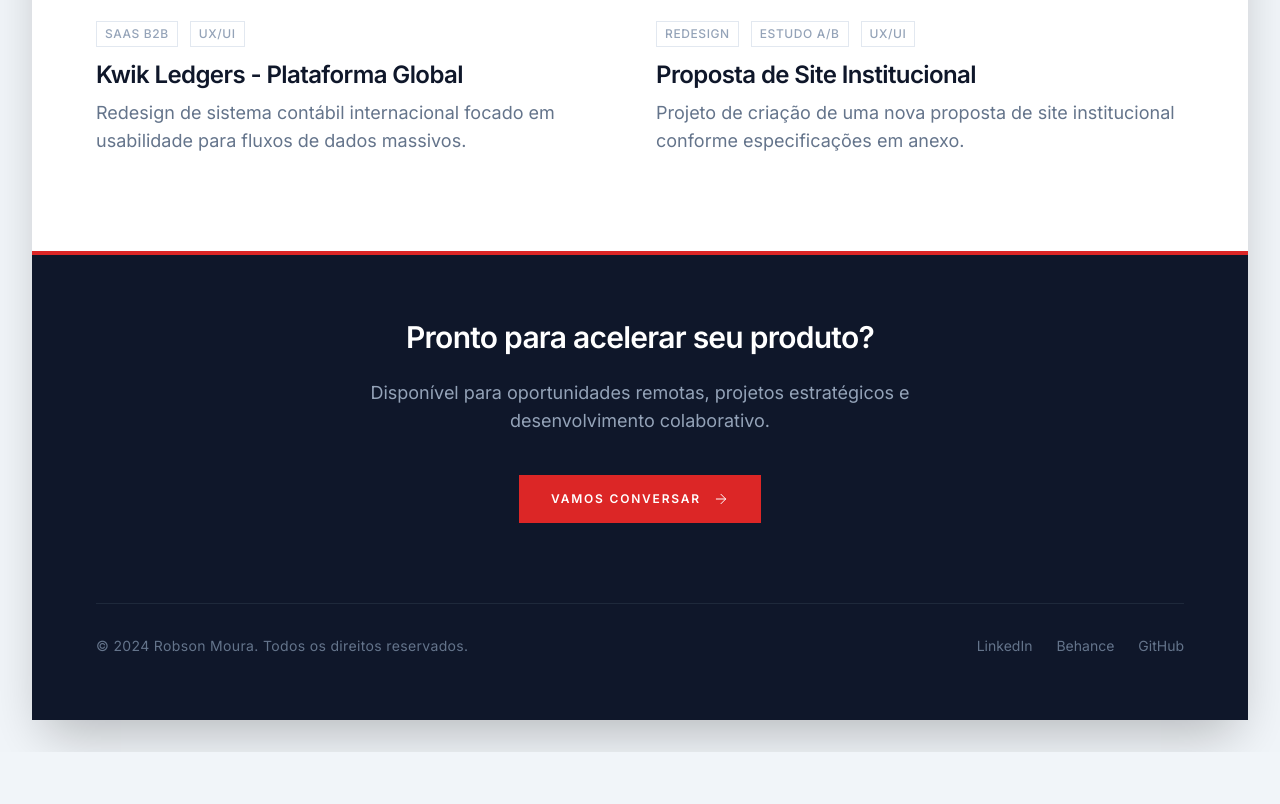
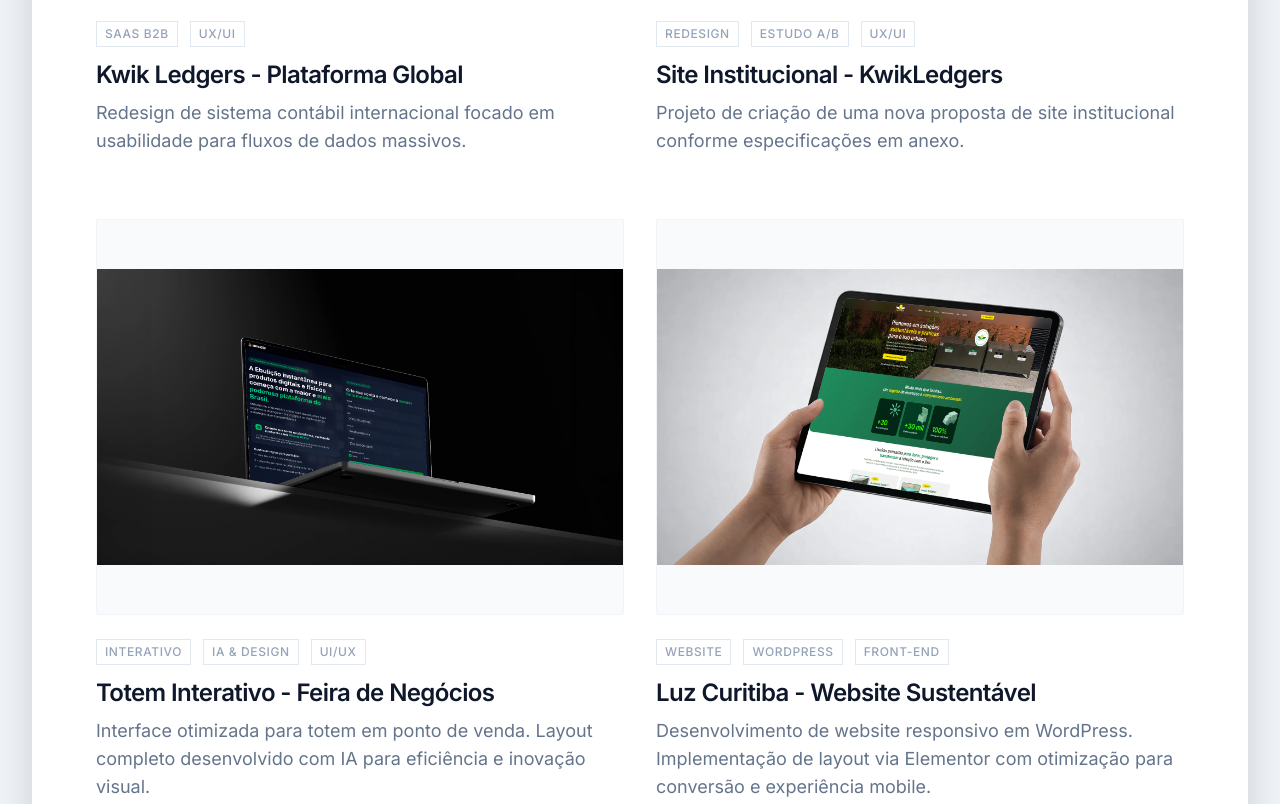
Before and after one commit to robsonmouras/robson-vital, a plain HTML site: page index.html in a window 1280 px wide. Shown: the part 3277-4081 px from the top of the page. Before the commit the page ends 4029 px from the top, so only its background shows below. Drawn offline with nearby package versions, Linux system fonts and the light colour scheme.

Commit message:
ajustes nos projetos

```diff
--- a/index.html
+++ b/index.html
@@ -221,7 +221,7 @@
                         </a> -->
                     </div>
 
-                    <div class="grid grid-cols-1 md:grid-cols-2 gap-x-8 gap-y-16">
+                    <div class="grid grid-cols-1 md:grid-cols-2 gap-x-6 lg:gap-x-8 gap-y-16">
 
                         <!-- Project 1 Space -->
                         <div class="group cursor-pointer project-card" data-title="Kwik Ledgers - Plataforma Global" data-description="Redesign de sistema contábil internacional focado em usabilidade para fluxos de dados massivos." data-tools="Figma, HTML/CSS, JS, Tailwind" data-images="img/KL-portal.jpg,img/another1.jpg">
@@ -238,7 +238,7 @@
                         </div>
 
                         <!-- Project 2 Space -->
-                        <div class="group cursor-pointer project-card" data-title="Proposta de Site Institucional" data-description="Projeto de criação de uma nova proposta de site institucional conforme especificações em anexo." data-tools="Figma, Pesquisa A/B, HTML/CSS" data-images="img/kwik-ledgers-landing.jpg,img/another2.jpg">
+                        <div class="group cursor-pointer project-card" data-title="Site Institucional - KwikLedgers" data-description="Projeto de criação de uma nova proposta de site institucional conforme especificações em anexo." data-tools="Figma, Pesquisa A/B, HTML/CSS" data-url="https://kwikledgers.com/" data-images="img/kwik-ledgers-landing.jpg,img/another2.jpg">
                             <div class="w-full aspect-[4/3] bg-slate-50 mb-6 overflow-hidden relative flex flex-col items-center justify-center border border-slate-100 rounded-sm">
                                  <img src="img/kwik-ledgers-landing.jpg" alt="Imagem do site institucional do Kwikledgers onde apresenta a landing page">
                                 <div class="absolute inset-0 bg-slate-900/5 opacity-0 group-hover:opacity-100 transition-opacity duration-300"></div>
@@ -248,8 +248,38 @@
                                 <span class="text-xs font-medium tracking-wider text-slate-400 uppercase border border-slate-200 px-2 py-1">Estudo A/B</span>
                                 <span class="text-xs font-medium tracking-wider text-slate-400 uppercase border border-slate-200 px-2 py-1">UX/UI</span>
                             </div>
-                            <h3 class="text-2xl font-semibold tracking-tight text-slate-900 group-hover:text-red-600 transition-colors">Proposta de Site Institucional</h3>
+                            <h3 class="text-2xl font-semibold tracking-tight text-slate-900 group-hover:text-red-600 transition-colors">Site Institucional - KwikLedgers</h3>
                             <p class="text-lg text-slate-500 mt-2">Projeto de criação de uma nova proposta de site institucional conforme especificações em anexo.</p>
+                        </div>
+
+                        <!-- Project 3 Space - Totem Interativo -->
+                        <div class="group cursor-pointer project-card" data-title="Totem Interativo - Feira de Negócios" data-description="Projeto de layout para totem interativo em feira de negócios. Interface otimizada para interação em pé com navegação intuitiva e responsiva. Desenvolvimento completo do layout com IA para prototipagem e refinamento visual." data-tools="Figma, IA (Design), HTML/CSS, Responsivo" data-images="img/layout-totem-interno.jpg">
+                            <div class="w-full aspect-[4/3] bg-slate-50 mb-6 overflow-hidden relative flex flex-col items-center justify-center border border-slate-100 rounded-sm">
+                                 <img src="img/layout-totem.jpg" alt="Imagem do layout externo do totem interativo para feira de negócios">
+                                <div class="absolute inset-0 bg-slate-900/5 opacity-0 group-hover:opacity-100 transition-opacity duration-300"></div>
+                            </div>
+                            <div class="flex gap-3 mb-3">
+                                <span class="text-xs font-medium tracking-wider text-slate-400 uppercase border border-slate-200 px-2 py-1">Interativo</span>
+                                <span class="text-xs font-medium tracking-wider text-slate-400 uppercase border border-slate-200 px-2 py-1">IA & Design</span>
+                                <span class="text-xs font-medium tracking-wider text-slate-400 uppercase border border-slate-200 px-2 py-1">UI/UX</span>
+                            </div>
+                            <h3 class="text-2xl font-semibold tracking-tight text-slate-900 group-hover:text-red-600 transition-colors">Totem Interativo - Feira de Negócios</h3>
+                            <p class="text-lg text-slate-500 mt-2">Interface otimizada para totem em ponto de venda. Layout completo desenvolvido com IA para eficiência e inovação visual.</p>
+                        </div>
+
+                        <!-- Project 4 Space - Luz Curitiba -->
+                        <div class="group cursor-pointer project-card" data-title="Luz Curitiba - Website Sustentável" data-description="Desenvolvimento completo de website para empresa de soluções sustentáveis em gerenciamento de lixo urbano. Site implementado em WordPress com Elementor, focado em responsividade, conversão e apresentação clara das soluções oferecidas." data-tools="WordPress, Elementor, HTML/CSS" data-url="https://luzcuritibana.com.br/" data-images="img/luz-curitiba-interno.png">
+                            <div class="w-full aspect-[4/3] bg-slate-50 mb-6 overflow-hidden relative flex flex-col items-center justify-center border border-slate-100 rounded-sm">
+                                 <img src="img/luz-curitiba.jpg" alt="Imagem do website Luz Curitiba apresentando soluções de lixeiras inteligentes">
+                                <div class="absolute inset-0 bg-slate-900/5 opacity-0 group-hover:opacity-100 transition-opacity duration-300"></div>
+                            </div>
+                            <div class="flex gap-3 mb-3">
+                                <span class="text-xs font-medium tracking-wider text-slate-400 uppercase border border-slate-200 px-2 py-1">Website</span>
+                                <span class="text-xs font-medium tracking-wider text-slate-400 uppercase border border-slate-200 px-2 py-1">WordPress</span>
+                                <span class="text-xs font-medium tracking-wider text-slate-400 uppercase border border-slate-200 px-2 py-1">Front-end</span>
+                            </div>
+                            <h3 class="text-2xl font-semibold tracking-tight text-slate-900 group-hover:text-red-600 transition-colors">Luz Curitiba - Website Sustentável</h3>
+                            <p class="text-lg text-slate-500 mt-2">Desenvolvimento de website responsivo em WordPress. Implementação de layout via Elementor com otimização para conversão e experiência mobile.</p>
                         </div>
                     </div>
                 </div>
@@ -334,6 +364,7 @@
                             <h2 id="modalTitle" class="text-2xl font-semibold mb-4"><i data-lucide="file-text" class="w-6 h-6 inline-block mr-2"></i></h2>
                             <p id="modalDescription" class="text-lg text-slate-700 mb-4"></p>
                             <div id="modalTools" class="text-sm text-slate-500 mb-6"></div>
+                            <div id="modalLinkContainer" class="mb-6"></div>
                         </div>
                         <a href="https://wa.link/hs0fpr" target="_blank" class="inline-flex items-center justify-center bg-red-600 hover:bg-red-500 text-white px-6 py-3 text-sm font-semibold tracking-[0.15em] uppercase transition-colors">
                             <i data-lucide="phone" class="w-4 h-4 mr-2"></i> Vamos Conversar
```
Also changed, not shown: img/layout-totem-interno.jpg (added), img/layout-totem.jpg (added), img/luz-curitiba.jpg (added), 1 other file.
